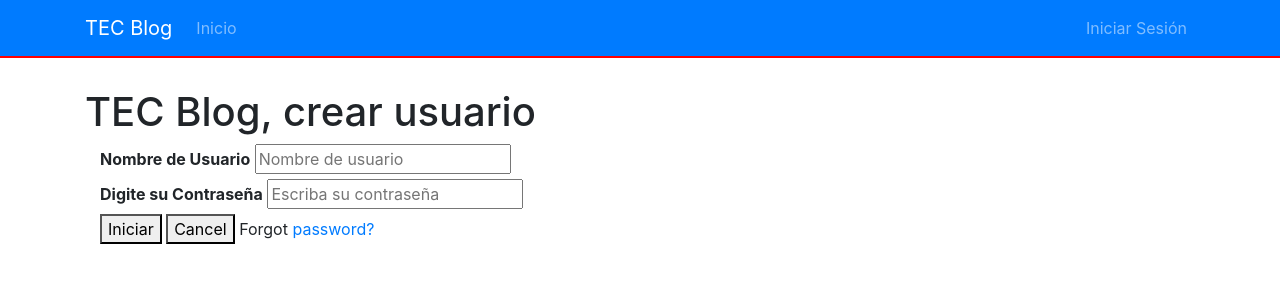
After one commit to aguilarandress/BlogWebDjango, a Django app: page /inicioSesion/crearUsuario/ in a window 1280 px wide. The commit adds this page. Shown: the top 300 px of the page. Run offline with Django 3.2, Linux system fonts and the light colour scheme; some libraries are stand-ins or nearby versions.

Commit message:
se agrega el view de paginas incio y crear
se agrega el view de paginas incio y crear usuario, junto con cajas de input para introducir la informacion

```diff
--- /dev/null
+++ b/blogapp/blog/static/blog/style.css
@@ -0,0 +1,9 @@
+/* Main Container */
+#main-container {
+    padding-top: 5.5rem;
+}
+
+/* Navbar */
+nav#main-navbar {
+    border-bottom: 2px solid red;
+}
--- /dev/null
+++ b/blogapp/blog/templates/blog/crearUsuario.html
@@ -0,0 +1,23 @@
+{% extends 'blog/layout.html' %}
+
+{% block content %}
+<h1>{{titulo}}</h1>
+<div class="container">
+    <label for="nombre"><b>Nombre de Usuario</b></label>
+    <input type="text" placeholder="Nombre de usuario" name="nombre" required>
+</div>
+<div class="container">
+    <label for="contraseña"> <b>Digite su Contraseña</b> </label>
+    <input type="text" placeholder="Escriba su contraseña" name="contraseña" required>
+</div>
+<div class="container">
+    <button type="submit">Iniciar</button>
+
+
+    <button type="button" class="cancelbtn">Cancel</button>
+    <span class="contraseña">Forgot <a href="#">password?</a></span>
+
+
+</div>
+
+{% endblock %}
--- a/blogapp/blog/templates/blog/index.html
+++ b/blogapp/blog/templates/blog/index.html
@@ -2,4 +2,6 @@
 
 {% block content %}
 <h1>{{titulo}}</h1>
+
+
 {% endblock %}
--- a/blogapp/blog/templates/blog/layout.html
+++ b/blogapp/blog/templates/blog/layout.html
@@ -4,18 +4,48 @@
     <meta charset="UTF-8">
     <meta name="viewport" content="width=device-width, initial-scale=1.0">
     <meta http-equiv="X-UA-Compatible" content="ie=edge">
+    {% load static %}
+
+    <link rel="stylesheet" type="text/css" href="{% static 'blog/style.css' %}">
     <!-- CSS Bootstrap -->
     <link rel="stylesheet" href="https://stackpath.bootstrapcdn.com/bootstrap/4.3.1/css/bootstrap.min.css" integrity="sha384-ggOyR0iXCbMQv3Xipma34MD+dH/1fQ784/j6cY/iJTQUOhcWr7x9JvoRxT2MZw1T" crossorigin="anonymous">
     <title>TEC Blog</title>
 </head>
 <body>
-    <h1>TEC BLOG</h1>
-    {% block content %}
-    {% endblock %}
+    <nav class="navbar navbar-expand-md fixed-top navbar-dark bg-primary" id="main-navbar">
+        <div class="container">
+            <a href="#" class="navbar-brand">
+                TEC Blog
+            </a>
+            <button class="navbar-toggler" type="button" data-toggle="collapse" data-target="#navbar-content">
+                <span class="navbar-toggler-icon"></span>
+            </button>
+            <div class="collapse navbar-collapse" id="navbar-content">
+                <ul class="navbar-nav mr-auto">
+                    <li class="nav-item">
+                        <a href="#" class="nav-link">
+                            Inicio
+                        </a>
+                    </li>
+                </ul>
+                <ul class="navbar-nav ml-auto">
+                    <li class="nav-item">
+                        <a href="inicioSesion/" class="nav-link">
+                            Iniciar Sesión
+                        </a>
+                    </li>
+                </ul>
+            </div>
+        </div>
+    </nav>
+    <div class="container" id="main-container">
+        {% block content %}
+        {% endblock %}
+    </div>
 
     <!-- Bootstrap JavaScript -->
-    <script src="https://stackpath.bootstrapcdn.com/bootstrap/4.3.1/js/bootstrap.min.js" integrity="sha384-JjSmVgyd0p3pXB1rRibZUAYoIIy6OrQ6VrjIEaFf/nJGzIxFDsf4x0xIM+B07jRM" crossorigin="anonymous"></script>
     <script src="https://code.jquery.com/jquery-3.3.1.slim.min.js" integrity="sha384-q8i/X+965DzO0rT7abK41JStQIAqVgRVzpbzo5smXKp4YfRvH+8abtTE1Pi6jizo" crossorigin="anonymous"></script>
     <script src="https://cdnjs.cloudflare.com/ajax/libs/popper.js/1.14.7/umd/popper.min.js" integrity="sha384-UO2eT0CpHqdSJQ6hJty5KVphtPhzWj9WO1clHTMGa3JDZwrnQq4sF86dIHNDz0W1" crossorigin="anonymous"></script>
+    <script src="https://stackpath.bootstrapcdn.com/bootstrap/4.3.1/js/bootstrap.min.js" integrity="sha384-JjSmVgyd0p3pXB1rRibZUAYoIIy6OrQ6VrjIEaFf/nJGzIxFDsf4x0xIM+B07jRM" crossorigin="anonymous"></script>
 </body>
 </html>
--- a/blogapp/blog/urls.py
+++ b/blogapp/blog/urls.py
@@ -3,5 +3,9 @@ from . import views
 
 
 urlpatterns = [
-    path("", views.index, name="index")
+    path("", views.index, name="index"),
+    path("inicioSesion/crearUsuario/", views.crearUsuario,  name="crearUsuario"),
+    path("inicioSesion/", views.inicioSesion,  name="inicioSesion"),
+
+
 ]
--- a/blogapp/blog/views.py
+++ b/blogapp/blog/views.py
@@ -16,3 +16,36 @@ def index(request):
         "titulo": "TEC Blog, by Andrew & Andres"
     }
     return render(request, "blog/index.html", context)
+# Create your views here.
+
+
+def inicioSesion(request):
+    """Carga la página iniciar sesion en el blog
+
+        Entradas:
+            request: Es un objeto que representa un request
+        Precondiciones:
+            No hay
+        Salidas:
+            Retorna una respuesta al usuario
+        """
+    context = {
+        "titulo": "TEC Blog, inicio de sesión"
+    }
+    return render(request, "blog/inicioSesion.html", context)
+
+
+def crearUsuario(request):
+    """Carga la página crearUsuarios del blog
+
+        Entradas:
+            request: Es un objeto que representa un request
+        Precondiciones:
+            No hay
+        Salidas:
+            Retorna una respuesta al usuario
+        """
+    context = {
+        "titulo": "TEC Blog, crear usuario"
+    }
+    return render(request, "blog/crearUsuario.html", context)
--- a/blogapp/blogapp/urls.py
+++ b/blogapp/blogapp/urls.py
@@ -1,23 +1,8 @@
-"""blogapp URL Configuration
-
-The `urlpatterns` list routes URLs to views. For more information please see:
-    https://docs.djangoproject.com/en/2.2/topics/http/urls/
-Examples:
-Function views
-    1. Add an import:  from my_app import views
-    2. Add a URL to urlpatterns:  path('', views.home, name='home')
-Class-based views
-    1. Add an import:  from other_app.views import Home
-    2. Add a URL to urlpatterns:  path('', Home.as_view(), name='home')
-Including another URLconf
-    1. Import the include() function: from django.urls import include, path
-    2. Add a URL to urlpatterns:  path('blog/', include('blog.urls'))
-"""
 from django.contrib import admin
 from django.urls import path, include
 
 
 urlpatterns = [
-    path('index/', include('blog.urls')),
-    path('admin/', admin.site.urls)
+    path("", include('blog.urls')),
+    path("admin/", admin.site.urls)
 ]
--- /dev/null
+++ b/blogapp/blogapp/views.py
@@ -0,0 +1,5 @@
+from django.shortcuts import render_to_response
+
+
+def index(request):
+    return render_to_response('index.html')
```
Also changed, not shown: blogapp/blog/templates/blog/inicioSesion.html (added, +13 -0 lines), blogapp/blogapp/Templates/index.html (added, +11 -0 lines), 1 other file.
